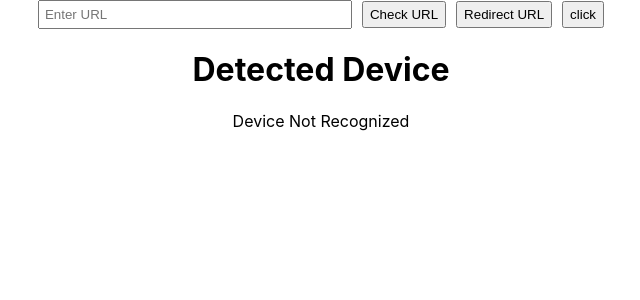
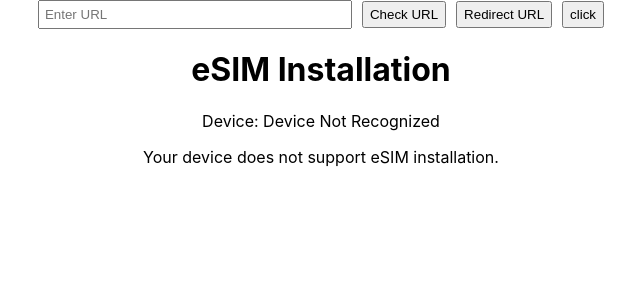
Before and after one commit to jaydipsonani/urlChecker, a React (Create React App) app: page / in a window 1280 px wide. Shown: the top 300 px of the page, without its empty margins (319-959 px from the left). Built offline with nearby package versions, Linux system fonts and the light colour scheme.

Commit message:
Update eSIMChecker.js

```diff
--- a/src/eSIMChecker.js
+++ b/src/eSIMChecker.js
@@ -83,18 +83,21 @@
 // export default InstallESimPage;
 
 
-
 import { useEffect, useState } from "react";
 
 const InstallESimPage = () => {
   const [deviceName, setDeviceName] = useState("Unknown Device");
+  const [esimSupported, setEsimSupported] = useState(false);
 
   useEffect(() => {
-    detectDeviceName();
+    const { name, esimSupport } = detectDeviceInfo();
+    setDeviceName(name);
+    setEsimSupported(esimSupport);
   }, []);
 
-  const detectDeviceName = () => {
+  const detectDeviceInfo = () => {
     const userAgent = navigator.userAgent || navigator.vendor || window.opera;
+    let deviceInfo = { name: "Device Not Recognized", esimSupport: false };
 
     // Check if it's an iOS device
     if (/iPhone|iPad|iPod/i.test(userAgent)) {
@@ -107,30 +110,55 @@ const InstallESimPage = () => {
       ];
 
       const matchedDevice = supportedIosDevices.find((device) => userAgent.includes(device));
-      setDeviceName(matchedDevice || "iOS Device");
-      return;
+      if (matchedDevice) {
+        deviceInfo = { name: matchedDevice, esimSupport: true };
+      } else {
+        deviceInfo = { name: "iOS Device", esimSupport: false };
+      }
     }
 
     // Check if it's an Android device
-    if (/Android/i.test(userAgent)) {
+    else if (/Android/i.test(userAgent)) {
       const supportedAndroidDevices = [
-        "Pixel", "Galaxy S20", "Galaxy S21", "Galaxy Note 20",
-        "Motorola Razr", "Huawei P40", "Huawei Mate 40"
+        "Pixel 3", "Pixel 3 XL", "Pixel 4", "Pixel 4 XL", "Pixel 5",
+        "Pixel 6", "Pixel 6 Pro", "Pixel 7", "Pixel 7 Pro",
+        "Galaxy S20", "Galaxy S20+", "Galaxy S20 Ultra",
+        "Galaxy Note 20", "Galaxy Note 20 Ultra",
+        "Galaxy Z Fold 2", "Galaxy Z Fold 3", "Galaxy Z Fold 4",
+        "Galaxy Z Flip", "Galaxy Z Flip 3", "Galaxy Z Flip 4",
+        "Galaxy S21", "Galaxy S21+", "Galaxy S21 Ultra",
+        "Motorola Razr (2019)", "Motorola Razr 5G",
+        "Huawei P40", "Huawei P40 Pro", "Huawei Mate 40 Pro"
       ];
 
       const matchedDevice = supportedAndroidDevices.find((device) => userAgent.toLowerCase().includes(device.toLowerCase()));
-      setDeviceName(matchedDevice || "Android Device");
-      return;
+      if (matchedDevice) {
+        deviceInfo = { name: matchedDevice, esimSupport: true };
+      } else {
+        deviceInfo = { name: "Android Device", esimSupport: false };
+      }
     }
 
-    // Default to unknown device
-    setDeviceName("Device Not Recognized");
+    return deviceInfo;
+  };
+
+  const redirectToEsimSetup = () => {
+    const smdpAddress = "consumer.e-sim.global";
+    const activationCode = "TN2024032517501135006332";
+    const url = `https://esimsetup.apple.com/esim_qrcode_provisioning?carddata=LPA:1$${smdpAddress}$${activationCode}`;
+
+    window.location.href = url;
   };
 
   return (
     <div>
-      <h1>Detected Device</h1>
-      <p>{deviceName}</p> {/* Display the detected device name */}
+      <h1>eSIM Installation</h1>
+      <p>Device: {deviceName}</p> {/* Display the detected device name */}
+      {esimSupported ? (
+        <button onClick={redirectToEsimSetup}>Install eSIM</button>
+      ) : (
+        <p>Your device does not support eSIM installation.</p>
+      )}
     </div>
   );
 };
```
